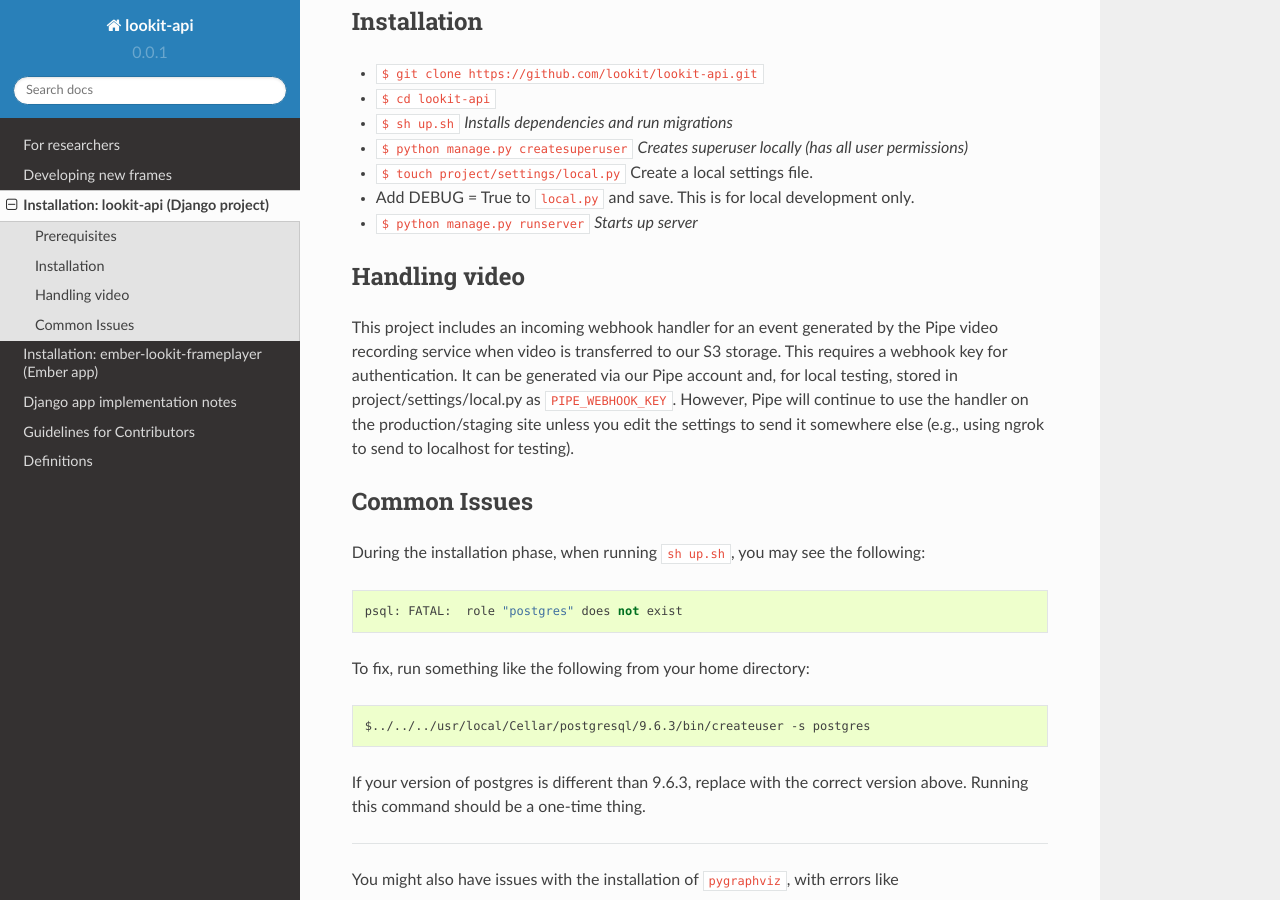
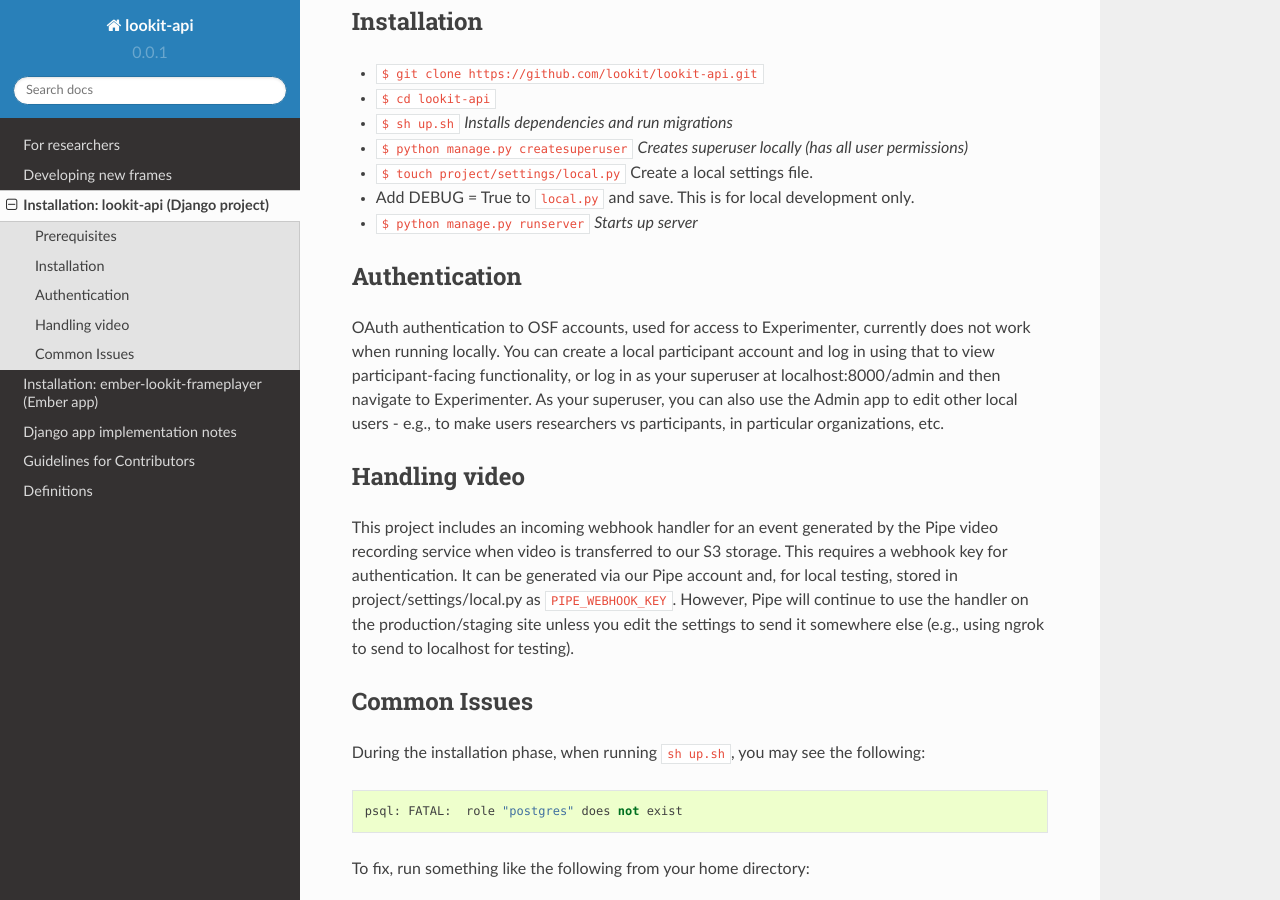
Before and after one commit to lookit/lookit-api, a Sphinx documentation site: the page built from docs/source/django-project-installation.md, in a window 1280 px wide and 900 px high, scrolled down 966 px. Built offline with Sphinx 7.4.7 and the Read the Docs theme 2.0.0, drawn with Linux system fonts in a browser that asks for light colours.

Commit message:
add note about OAuth not working locally

```diff
--- a/docs/source/django-project-installation.md
+++ b/docs/source/django-project-installation.md
@@ -29,6 +29,9 @@
 - `$ touch project/settings/local.py` Create a local settings file.
 - Add DEBUG = True to `local.py` and save. This is for local development only.
 - `$ python manage.py runserver` *Starts up server*
+
+### Authentication
+OAuth authentication to OSF accounts, used for access to Experimenter, currently does not work when running locally. You can create a local participant account and log in using that to view participant-facing functionality, or log in as your superuser at localhost:8000/admin and then navigate to Experimenter. As your superuser, you can also use the Admin app to edit other local users - e.g., to make users researchers vs participants, in particular organizations, etc.
 
 ### Handling video
 
```
Also changed, not shown: docs/source/local-frame-development.md (+2 -0 lines).
